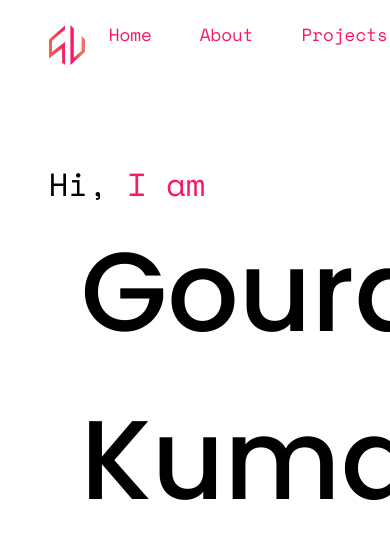
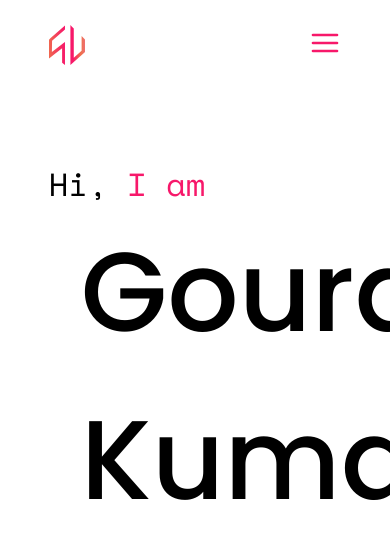
Before and after one commit to gvirus21/portfolio-v2, a React (Create React App) app: page / in a window 390 px wide. Shown: the top 538 px of the page. Built offline with nearby package versions, Linux system fonts and the light colour scheme.

Commit message:
made navbar responsive and added menu icon

```diff
--- a/src/App.css
+++ b/src/App.css
@@ -15,16 +15,22 @@ body {
   height: 2.5em;
 }
 
+.menu-icon {
+  font-size: 2em;
+  display: none;
+  color: #f7186a;
+}
+
 .nav__elephant--container {
   background-color: #fff;
-  width: 100vw;
+  width: 100%;
   position: fixed;
   top: 0;
   left: 0;
 }
 .nav__horse--container {
   height: 6em;
-  width: 75vw;
+  width: 75%;
   margin: 0 auto;
   display: flex;
   justify-content: space-between;
@@ -44,6 +50,16 @@ body {
   list-style: none;
 }
 
+@media screen and (max-width: 700px) {
+  .menu-icon {
+    font-size: 2em;
+    display: block;
+  }
+
+  .navlink__container {
+    display: none;
+  }
+}
 .herosection__elephant--container {
   width: 75%;
   margin: 10em auto;
--- a/src/components/Navbar.jsx
+++ b/src/components/Navbar.jsx
@@ -1,6 +1,7 @@
 /* eslint-disable jsx-a11y/anchor-is-valid */
 import React from "react";
 import logo from "../img/logo.svg";
+import { FiMenu } from "react-icons/fi";
 
 const Navbar = () => {
   return (
@@ -33,6 +34,9 @@ const Navbar = () => {
             </a>
           </li>
         </ul>
+        <div className="menu-icon">
+          <FiMenu />
+        </div>
       </div>
     </div>
   );
--- a/src/sass/components/_navbar.scss
+++ b/src/sass/components/_navbar.scss
@@ -1,11 +1,17 @@
 .logo img {
   height: 2.5em;
+}
+
+.menu-icon {
+  font-size: 2em;
+  display: none;
+  color: $primary-color;
 }
 
 .nav {
   &__elephant--container {
     background-color: #fff;
-    width: 100vw;
+    width: 100%;
     position: fixed;
     top: 0;
     left: 0;
@@ -13,7 +19,7 @@
 
   &__horse--container {
     height: 6em;
-    width: 75vw;
+    width: 75%;
     margin: 0 auto;
     display: flex;
     justify-content: space-between;
@@ -27,10 +33,21 @@
   font-size: 1.1rem;
   text-decoration: none;
   text-transform: capitalize;
-  color: #f7186a;
+  color: $primary-color;
 
   &__container {
     display: flex;
     list-style: none;
   }
 }
+
+@media screen and (max-width: 700px) {
+  .menu-icon {
+    font-size: 2em;
+    display: block;
+  }
+
+  .navlink__container {
+    display: none;
+  }
+}
```
Also changed, not shown: 1 other file (tests, documents, lock files or other folders).
